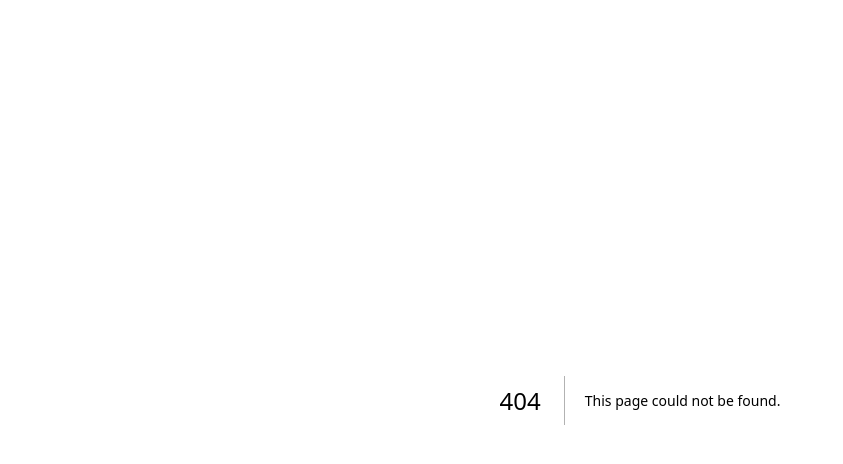
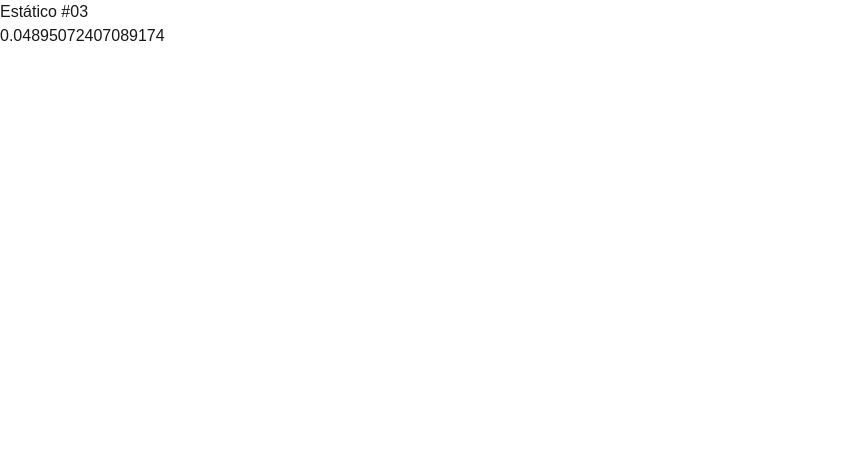
Before and after one commit to PedroBarrosDev/renderizacao, a Next.js app: page /estatico3 in a window 1280 px wide. Before the commit this address had no page. Shown: the top 464 px of the page, without its empty margins (0-843 px from the left). Built offline with nearby package versions, Linux system fonts and the light colour scheme.

Commit message:
estatico3

```diff
--- /dev/null
+++ b/pages/estatico3.jsx
@@ -0,0 +1,17 @@
+export function getStaticProps() {
+    return {
+        revalidate: 7, // segundos!
+        props: {
+            numero: Math.random()
+        }
+    }
+}
+
+export default function Estatico3(props) {
+    return (
+        <div>
+            <h1>Estático #03</h1>
+            <h2>{props.numero}</h2>
+        </div>
+    )
+}
```
